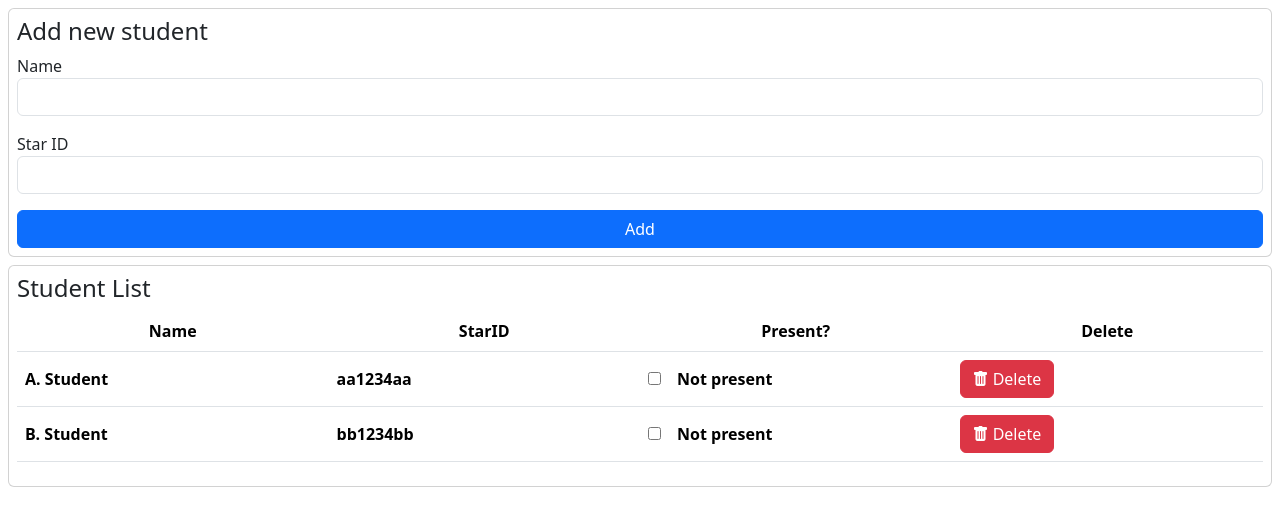
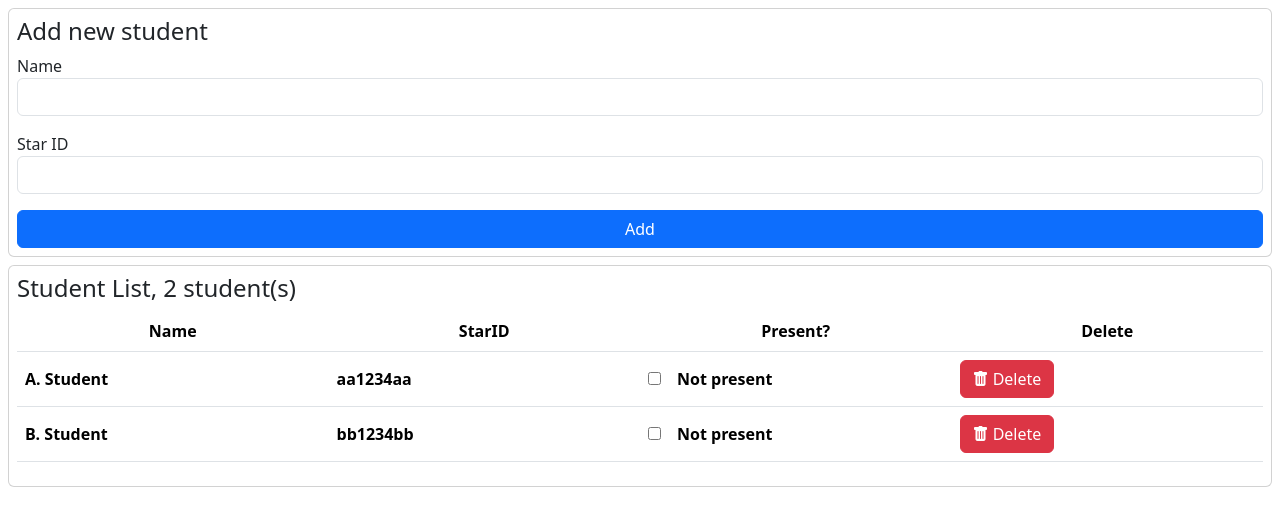
Before and after one commit to claraj/student-sign-in-composition-pinia, a Vue app: page / in a window 1280 px wide. Shown: the top 526 px of the page. Built offline with nearby package versions, Linux system fonts and the light colour scheme.

Commit message:
passing student id to row component, computed property to access one student's data

```diff
--- a/src/components/StudentRow.vue
+++ b/src/components/StudentRow.vue
@@ -1,6 +1,6 @@
 <script setup>
 
-// import { defineProps, defineEmits } from 'vue'
+import { ref } from 'vue'
 
 const emit = defineEmits(['delete-student', 'arrived-or-left'])
 
@@ -9,18 +9,18 @@ import { useStudentStore } from '../stores/StudentStore.js'
 
 // stuck with props - need some way
 // to tell this component which
-// student it is displaying,
+// student it is displaying.
 
 const props = defineProps({
-    // student: Object,
-    starID1234: String
+    starID: String
 })
+
 
 const studentStore = useStudentStore()
 const { getStudentByStarId } = storeToRefs(studentStore)
 
-console.log(props.student)
-const student = getStudentByStarId.value(props.starID1234)
+// this seems hacky, check
+const student = ref(getStudentByStarId.value(props.starID))
 
 
 const confirmThenDeleteStudent = (studentToDelete) => {
@@ -38,12 +38,15 @@ const notifyArrivedOrLeft = (studentModified) => {
 
 <template>
 
+<!-- less hacky in the template  -->
+    <!-- {{  getStudentByStarId(studentStarID) }} -->
+
     <tr class="align-middle" v-bind:class="{ present: student.present, absent: !student.present }">
 
     <td>{{ student.name }} </td>
     <td>{{ student.starID }}</td>
     <td>
-        <input type="checkbox" v-bind="student.present" v-on:change="notifyArrivedOrLeft(student)">
+        <input type="checkbox" v-model="student.present" v-on:change="notifyArrivedOrLeft(student)">
         <span class="mx-3" v-if="student.present">Here!</span>
         <span class="mx-3" v-else>Not present</span>
     </td>
--- a/src/components/StudentTable.vue
+++ b/src/components/StudentTable.vue
@@ -8,7 +8,7 @@ import { useStudentStore } from '../stores/StudentStore.js'
 const studentStore = useStudentStore()
 
 // reactive
-const { sortedStudents } = storeToRefs(studentStore)
+const { sortedStudents, studentCount } = storeToRefs(studentStore)
 
 const { arrivedOrLeft, deleteStudent } = studentStore
 
@@ -17,7 +17,7 @@ const { arrivedOrLeft, deleteStudent } = studentStore
 <template>
 
 <div id="student-list-table" class="card m-2 p-2">
-    <h4 class="card-title">Student List</h4>
+    <h4 class="card-title">Student List, {{ studentCount}} student(s)</h4>
     <div id="student-table">
         <table class="table">
             <thead>
@@ -31,12 +31,12 @@ const { arrivedOrLeft, deleteStudent } = studentStore
 
             <tbody>
 
+                <!-- or can send the entire student object -->
                 <!-- v-bind:student="student"  -->
                 <StudentRow
                     v-for="student in sortedStudents"
                     v-bind:key="student.starID"
-
-                    v-bind:starID1234="student.starID"
+                    v-bind:starID="student.starID"
                     v-on:delete-student="deleteStudent"
                     v-on:arrived-or-left="arrivedOrLeft">
                 </StudentRow>
--- a/src/stores/StudentStore.js
+++ b/src/stores/StudentStore.js
@@ -12,9 +12,10 @@ export const useStudentStore = defineStore('students', () => {
 
     const getStudentByStarId = computed( () => {
         return (starID) => {
-            return studentList.value.find( student => {
-                console.log('find?????', student, starID)
-                return student.starID == starID})
+            const foundStudent = studentList.value.find( student => {
+                return student.starID === starID
+            })
+            return foundStudent
         }
 
     })
@@ -30,13 +31,21 @@ export const useStudentStore = defineStore('students', () => {
     }
 
     function arrivedOrLeft(student) {
-        mostRecentStudent.value = student
+        const studentToModifyIndex = studentList.value.findIndex(s => s.starID == student.starID)
+        if (studentToModifyIndex != -1) {
+            mostRecentStudent.value = student
+            studentList.value.splice(studentToModifyIndex, 1, student)
+        }
     }
 
     const sortedStudents = computed( () => {
         return studentList.value.toSorted( (s1, s2) => {
            return s1.name.localeCompare(s2.name)
         })
+    })
+
+    const studentCount = computed( () => {
+        return studentList.value.length
     })
 
     return {
@@ -46,7 +55,8 @@ export const useStudentStore = defineStore('students', () => {
         deleteStudent,
         arrivedOrLeft,
         sortedStudents,
-        getStudentByStarId
+        getStudentByStarId,
+        studentCount
     }
 
 })
```
